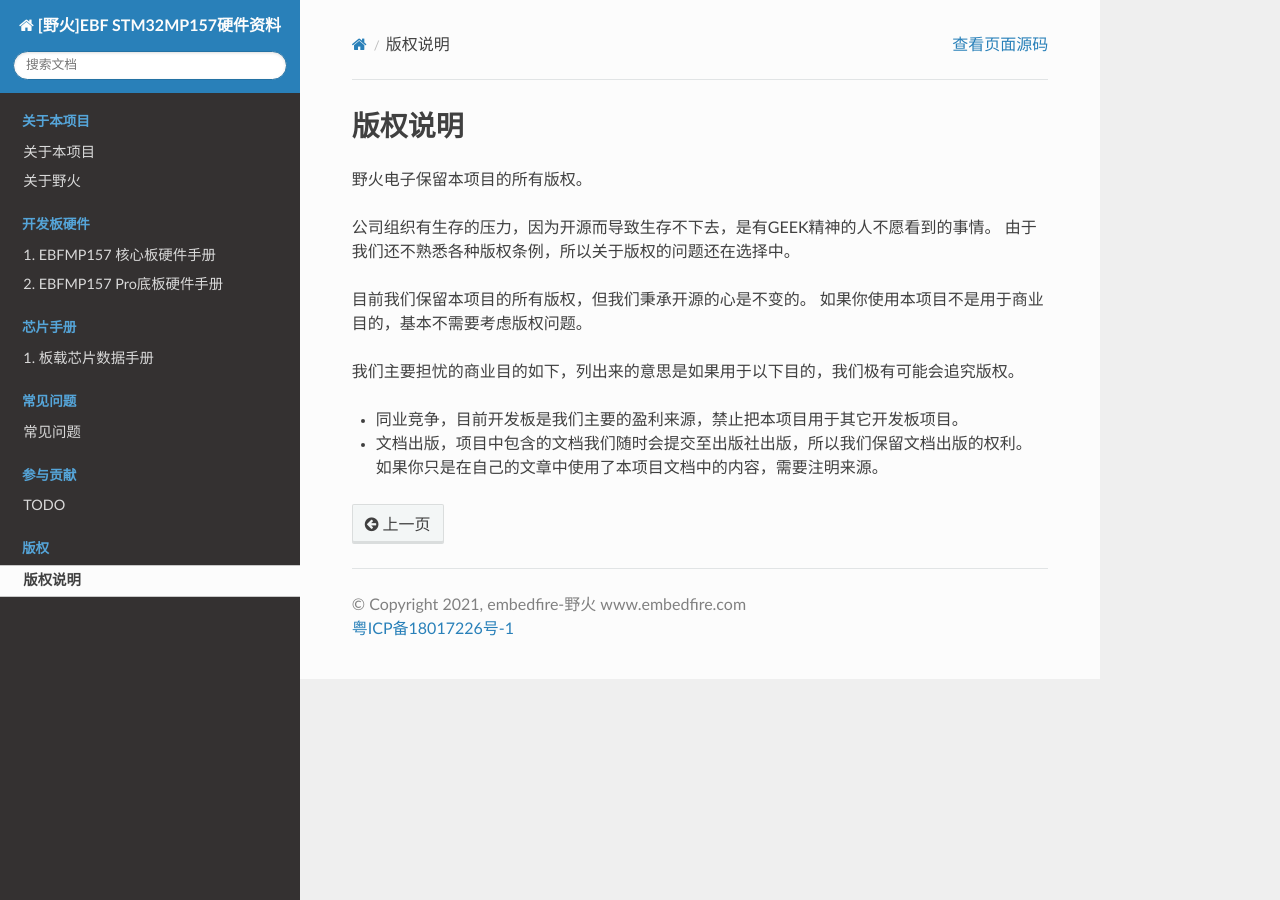
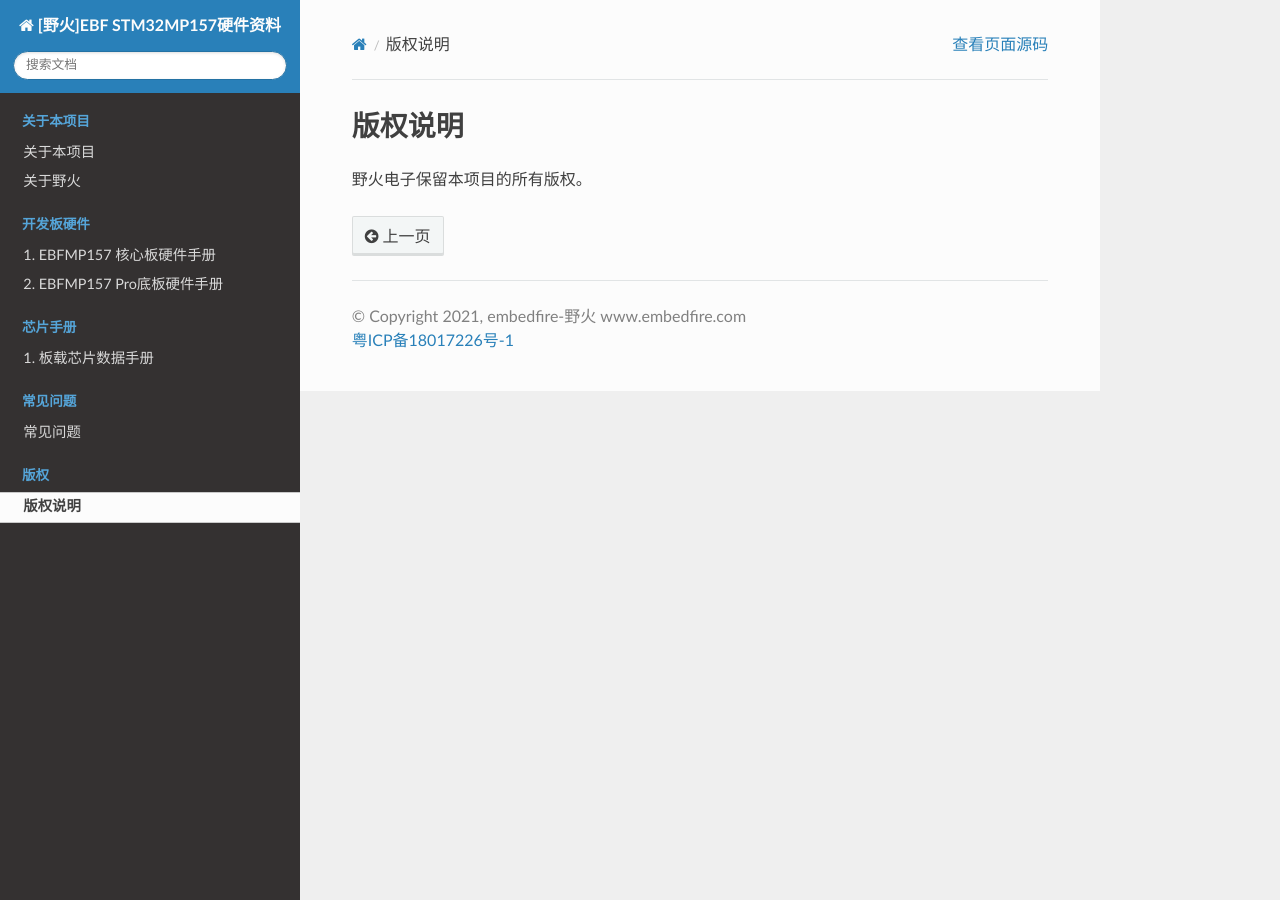
Before and after one commit to Embedfire-ST/ebf_mp157_hardware, a Sphinx documentation site: the page built from documentation/LICENSE.rst, in a window 1280 px wide. Built offline with Sphinx 7.4.7 and the Read the Docs theme 2.0.0, drawn with Linux system fonts in a browser that asks for light colours; pages that are not in the unit, such as notebooks, are missing from menus; comment, search, counter and statistics services are not loaded.

Commit message:
修改版权信息和索引

```diff
--- a/documentation/LICENSE.rst
+++ b/documentation/LICENSE.rst
@@ -3,15 +3,3 @@
 
 
 野火电子保留本项目的所有版权。
-
-公司组织有生存的压力，因为开源而导致生存不下去，是有GEEK精神的人不愿看到的事情。
-由于我们还不熟悉各种版权条例，所以关于版权的问题还在选择中。
-
-目前我们保留本项目的所有版权，但我们秉承开源的心是不变的。
-如果你使用本项目不是用于商业目的，基本不需要考虑版权问题。
-
-我们主要担忧的商业目的如下，列出来的意思是如果用于以下目的，我们极有可能会追究版权。
-
-- 同业竞争，目前开发板是我们主要的盈利来源，禁止把本项目用于其它开发板项目。
-- 文档出版，项目中包含的文档我们随时会提交至出版社出版，所以我们保留文档出版的权利。
-  如果你只是在自己的文章中使用了本项目文档中的内容，需要注明来源。
--- a/documentation/index.rst
+++ b/documentation/index.rst
@@ -50,7 +50,7 @@
    :maxdepth: 1
    :caption: 参与贡献
 
-   contribute/quick-contribute
+..   contribute/quick-contribute
    TODO
 
 .. toctree::
```
